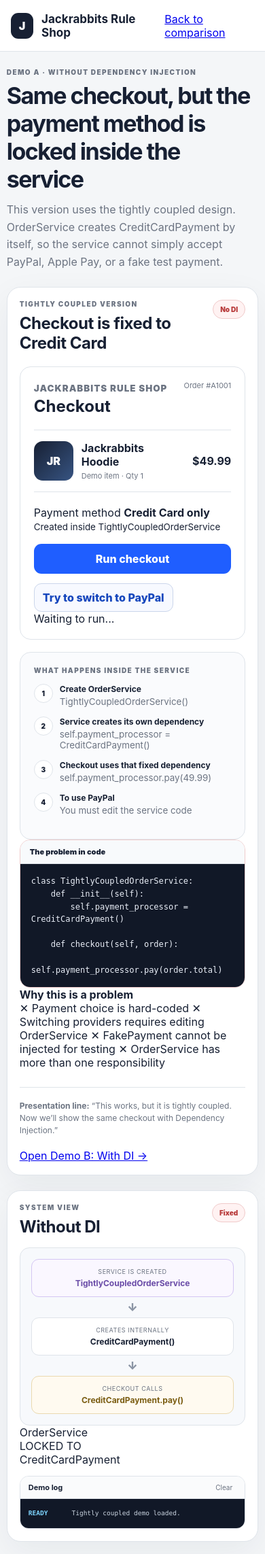
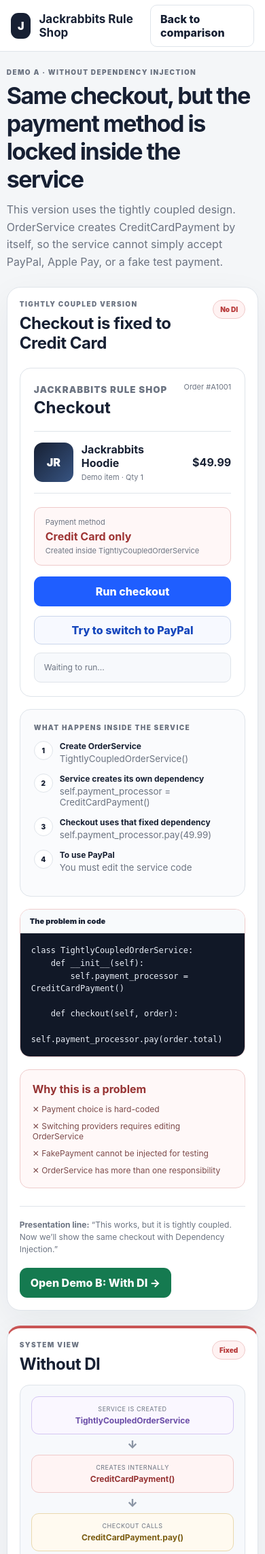
Before and after one commit to pampa12/dependency-injection-project1, a Flask app: page /without-di in a window 390 px wide. Shown: the top 2286 px of the page at 68% size. Run offline with Flask 3, Linux system fonts and the light colour scheme.

Commit message:
Style DI comparison and without-DI demo

```diff
--- a/static/style.css
+++ b/static/style.css
@@ -966,3 +966,357 @@
         padding: 18px;
     }
 }
+
+
+/* Comparison landing page */
+.comparison-shell {
+    width: min(1180px, 94vw);
+    margin: 54px auto 80px;
+}
+
+.comparison-hero {
+    max-width: 850px;
+    margin-bottom: 28px;
+}
+
+.comparison-hero h1 {
+    margin: 0;
+    font-size: clamp(36px, 5vw, 58px);
+    letter-spacing: -.045em;
+}
+
+.comparison-hero p:last-child {
+    margin: 12px 0 0;
+    color: var(--muted);
+    font-size: 16px;
+    line-height: 1.6;
+}
+
+.comparison-grid {
+    display: grid;
+    grid-template-columns: 1fr 1fr;
+    gap: 22px;
+}
+
+.comparison-card {
+    padding: 28px;
+    border: 1px solid var(--line);
+    border-radius: 20px;
+    background: white;
+    box-shadow: 0 16px 50px rgba(25, 35, 55, .06);
+}
+
+.without-card {
+    border-top: 5px solid #c95555;
+}
+
+.with-card {
+    border-top: 5px solid #2a8f63;
+}
+
+.comparison-topline {
+    display: flex;
+    align-items: center;
+    justify-content: space-between;
+    gap: 12px;
+}
+
+.comparison-label {
+    color: var(--muted);
+    font-size: 10px;
+    font-weight: 900;
+    letter-spacing: .08em;
+}
+
+.comparison-card h2 {
+    margin: 18px 0 8px;
+    font-size: 27px;
+}
+
+.comparison-card > p {
+    color: var(--muted);
+    line-height: 1.6;
+}
+
+.mini-flow {
+    margin: 22px 0;
+    padding: 20px;
+    display: grid;
+    grid-template-columns: 1fr auto 1fr;
+    gap: 10px;
+    align-items: center;
+    border-radius: 14px;
+    background: #f8fafc;
+    border: 1px solid var(--line);
+}
+
+.mini-node {
+    padding: 14px;
+    border: 1px solid #d6dce5;
+    border-radius: 11px;
+    background: white;
+    text-align: center;
+    font-size: 12px;
+    font-weight: 850;
+}
+
+.danger-mini {
+    border-color: #efcaca;
+    background: #fff4f4;
+    color: #9e3434;
+}
+
+.good-mini {
+    border-color: #b9d8c7;
+    background: #f2faf6;
+    color: #1e6948;
+}
+
+.mini-arrow {
+    font-size: 11px;
+    font-weight: 900;
+    white-space: nowrap;
+}
+
+.danger-text {
+    color: var(--red);
+}
+
+.good-text {
+    color: var(--green);
+}
+
+.comparison-points {
+    display: grid;
+    gap: 9px;
+    margin-bottom: 22px;
+    font-size: 13px;
+}
+
+.comparison-button,
+.next-link,
+.ghost-link {
+    text-decoration: none;
+    font-weight: 850;
+}
+
+.comparison-button {
+    min-height: 48px;
+    padding: 0 16px;
+    display: flex;
+    align-items: center;
+    justify-content: center;
+    border-radius: 11px;
+}
+
+.danger-button {
+    background: #b94343;
+    color: white;
+}
+
+.success-button {
+    background: var(--green);
+    color: white;
+}
+
+.presentation-order {
+    margin-top: 28px;
+    padding: 24px;
+    border-radius: 18px;
+    background: white;
+    border: 1px solid var(--line);
+}
+
+.presentation-order-grid {
+    display: grid;
+    grid-template-columns: repeat(5, 1fr);
+    gap: 10px;
+}
+
+.presentation-order-grid > div {
+    min-height: 112px;
+    padding: 14px;
+    border: 1px solid var(--line);
+    border-radius: 12px;
+    display: flex;
+    flex-direction: column;
+    gap: 6px;
+}
+
+.presentation-order-grid span {
+    width: 28px;
+    height: 28px;
+    display: grid;
+    place-items: center;
+    border-radius: 50%;
+    background: #edf2ff;
+    color: var(--blue);
+    font-weight: 900;
+    font-size: 11px;
+}
+
+.presentation-order-grid strong {
+    font-size: 12px;
+}
+
+.presentation-order-grid small {
+    color: var(--muted);
+    line-height: 1.4;
+}
+
+.ghost-link {
+    padding: 10px 14px;
+    border: 1px solid var(--line);
+    border-radius: 10px;
+    background: white;
+    color: var(--ink);
+}
+
+/* Without-DI demo */
+.without-di-demo {
+    margin-top: 22px;
+}
+
+.fixed-payment-box {
+    padding: 14px 16px;
+    display: grid;
+    gap: 4px;
+    border-radius: 11px;
+    border: 1px solid #efcaca;
+    background: #fff7f7;
+}
+
+.fixed-payment-box span,
+.fixed-payment-box small {
+    color: var(--muted);
+    font-size: 11px;
+}
+
+.fixed-payment-box strong {
+    color: #9e3434;
+}
+
+.wide-button {
+    width: 100%;
+}
+
+.comparison-result {
+    margin-top: 12px;
+    min-height: 44px;
+    padding: 12px 14px;
+    border-radius: 10px;
+    background: #f7f9fc;
+    border: 1px solid var(--line);
+    color: var(--muted);
+    font-size: 12px;
+    line-height: 1.5;
+}
+
+.comparison-result.pass {
+    border-color: #bfdfce;
+    background: #f1faf5;
+    color: var(--green);
+    font-weight: 750;
+}
+
+.comparison-code {
+    margin-top: 18px;
+}
+
+.problem-summary {
+    margin-top: 18px;
+    padding: 18px;
+    border-radius: 14px;
+    border: 1px solid #efcccc;
+    background: #fff8f8;
+}
+
+.problem-summary > strong {
+    color: #963333;
+}
+
+.problem-points {
+    margin-top: 12px;
+    display: grid;
+    grid-template-columns: 1fr 1fr;
+    gap: 10px;
+    color: #7c4a4a;
+    font-size: 12px;
+}
+
+.danger-system {
+    border-top: 4px solid #c95555;
+}
+
+.danger-node {
+    border-color: #efcaca;
+    background: #fff4f4;
+    color: #963333;
+}
+
+.locked-diagram {
+    margin-top: 14px;
+    padding: 18px;
+    border: 1px solid #efcaca;
+    border-radius: 13px;
+    background: #fff8f8;
+    text-align: center;
+}
+
+.lock-service,
+.lock-payment {
+    padding: 12px;
+    border-radius: 10px;
+    font-size: 12px;
+    font-weight: 850;
+}
+
+.lock-service {
+    background: #f3faf6;
+    border: 1px solid #bfdcca;
+    color: #206646;
+}
+
+.lock-payment {
+    background: #fff1f1;
+    border: 1px solid #efcaca;
+    color: #983737;
+}
+
+.lock-link {
+    margin: 9px 0;
+    color: var(--red);
+    font-size: 10px;
+    font-weight: 900;
+    letter-spacing: .08em;
+}
+
+.next-link {
+    padding: 12px 16px;
+    border-radius: 11px;
+    background: var(--green);
+    color: white;
+    white-space: nowrap;
+}
+
+@media (max-width: 900px) {
+    .comparison-grid {
+        grid-template-columns: 1fr;
+    }
+
+    .presentation-order-grid {
+        grid-template-columns: 1fr 1fr;
+    }
+}
+
+@media (max-width: 560px) {
+    .mini-flow,
+    .problem-points,
+    .presentation-order-grid {
+        grid-template-columns: 1fr;
+    }
+
+    .mini-arrow {
+        text-align: center;
+    }
+}
```
